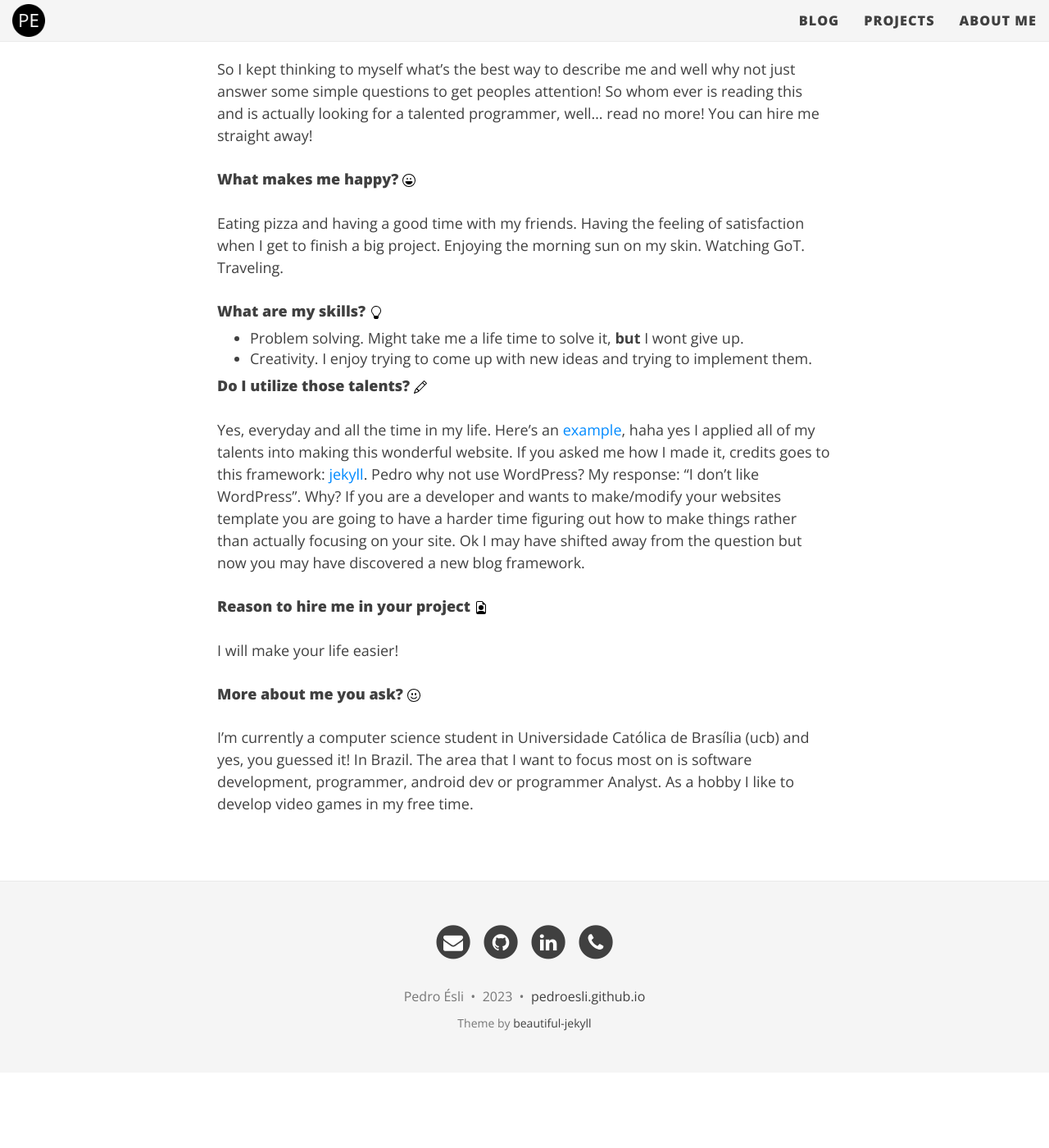
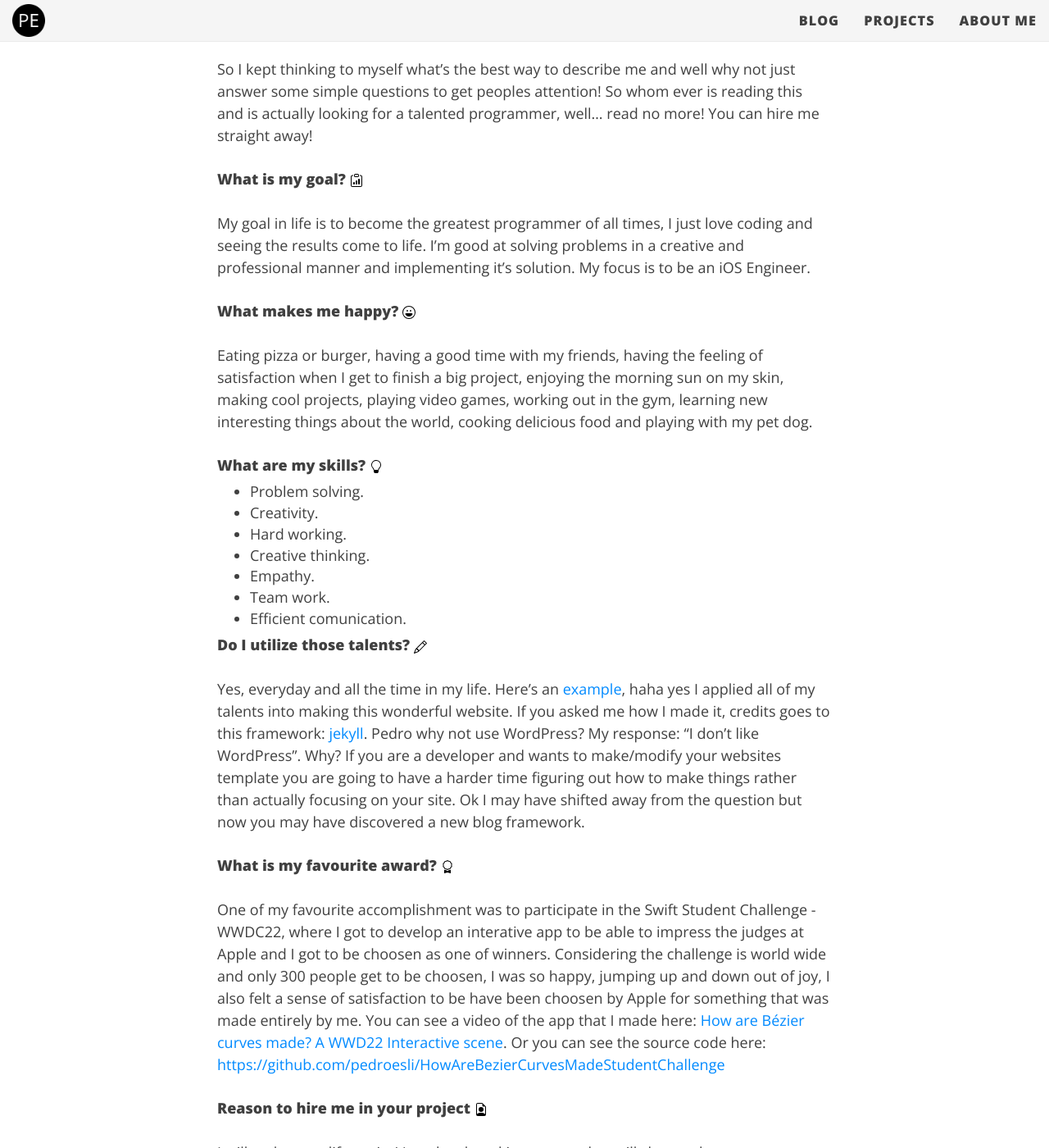
Before and after one commit to pedroesli/pedroesli.github.io, a Jekyll site: the page built from aboutme.md, in a window 1280 px wide and 1400 px high, scrolled down 930 px. Shown: the whole window at 82% size. Built offline with Jekyll 4.4.1, drawn with Linux system fonts in a browser that asks for light colours; nearby versions of some CDN libraries; before the commit the page ends 2238 px from its top, so only the background shows below that; some of the changed text lies outside the part shown.

Commit message:
Update aboutme file

```diff
--- a/aboutme.md
+++ b/aboutme.md
@@ -10,19 +10,30 @@ css: "/css/aboutme.css"
 So I kept thinking to myself what's the best way to describe me and well why not just answer some simple questions to get peoples attention!
 So whom ever is reading this and is actually looking for a talented programmer, well... read no more! You can hire me straight away!
 
-#### What makes me happy? ![smiley-joy](/img/aboutme/emoji-laughing.svg)
-Eating pizza and having a good time with my friends. Having the feeling of satisfaction when I get to finish a big project. Enjoying the morning sun on my skin. Watching GoT. Traveling.
+#### What is my goal? ![clipboard-data](/img/aboutme/clipboard-data.svg)
+My goal in life is to become the greatest programmer of all times, I just love coding and seeing the results come to life. I'm good at solving problems in a creative and professional manner and implementing it's solution. My focus is to be an iOS Engineer.
+
+#### What makes me happy? ![emoji-laughing](/img/aboutme/emoji-laughing.svg)
+Eating pizza or burger, having a good time with my friends, having the feeling of satisfaction when I get to finish a big project, enjoying the morning sun on my skin, making cool projects, playing video games, working out in the gym, learning new interesting things about the world, cooking delicious food and playing with my pet dog.
 
 #### What are my skills? ![lightbulb](/img/aboutme/lightbulb.svg)
-- Problem solving. Might take me a life time to solve it, **but** I wont  give up.
-- Creativity. I enjoy trying to come up with new ideas and trying to implement them.
+- Problem solving.
+- Creativity.
+- Hard working.
+- Creative thinking.
+- Empathy.
+- Team work.
+- Efficient comunication.
 
 #### Do I utilize those talents? ![pencil](/img/aboutme/pencil.svg)
 Yes, everyday and all the time in my life. Here's an [example](/index.html), haha yes I applied all of my talents into making this wonderful website. If you asked me how I made it, credits goes to this framework: [jekyll](https://jekyllrb.com/). Pedro why not use WordPress? My response: "I don't like WordPress". Why? If you are a developer and wants to make/modify your websites template you are going to have a harder time figuring out how to make things rather than actually focusing on your site. Ok I may have shifted away from the question but now you may have discovered a new blog framework.
 
-#### Reason to hire me in your project ![handshake](/img/aboutme/file-earmark-person.svg)
-I will make your life easier!
+#### What is my favourite award? ![award](/img/aboutme/award.svg)
+One of my favourite accomplishment was to participate in the Swift Student Challenge - WWDC22, where I got to develop an interative app to be able to impress the judges at Apple and I got to be choosen as one of winners. Considering the challenge is world wide and only 300 people get to be choosen, I was so happy, jumping up and down out of joy, I also felt a sense of satisfaction to be have been choosen by Apple for something that was made entirely by me. You can see a video of the app that I made here: [How are Bézier curves made? A WWD22 Interactive scene](https://youtu.be/CKAgK4ZwFyQ). Or you can see the source code here: [https://github.com/pedroesli/HowAreBezierCurvesMadeStudentChallenge](https://github.com/pedroesli/HowAreBezierCurvesMadeStudentChallenge)
 
-#### More about me you ask? ![smiley-joy](/img/aboutme/emoji-smile.svg)
-I'm currently a computer science student in Universidade Católica de Brasília (ucb) and yes, you guessed it! In Brazil.
-The area that I want to focus most on is software development, programmer, android dev or programmer Analyst. As a hobby I like to develop video games in my free time.
+#### Reason to hire me in your project ![file-earmark-person](/img/aboutme/file-earmark-person.svg)
+I will make your life easier! I am hard working person that will choose the smartest way to solve a problem, or sometimes what ever it takes to make it possible and get it done.
+
+#### More about me you ask? ![emoji-smile](/img/aboutme/emoji-smile.svg)
+I'm currently a computer science student in Universidade Católica de Brasília (ucb) in Brazil.
+The area that I want to focus most on is software development and iOS development. As a hobby I like to develop video games in my free time.
```
Also changed, not shown: img/aboutme/award.svg (added), img/aboutme/clipboard-data.svg (added).
